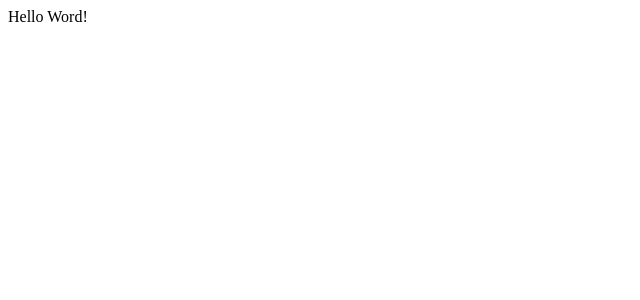
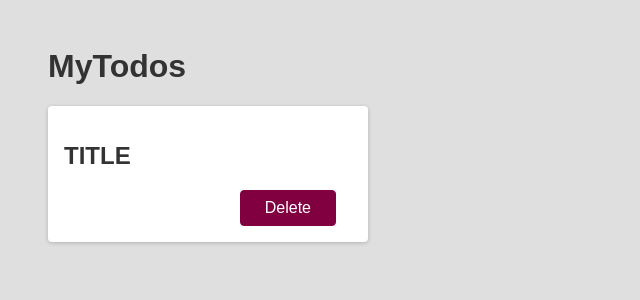
Before and after one commit to mlobf/MaxNext, a React (Create React App) app in the folder reviewReactOne/react-course/: page / in a window 1280 px wide. Shown: the top 300 px of the page, without its empty margins (0-640 px from the left). Built offline with nearby package versions, Linux system fonts and the light colour scheme.

Commit message:
add a main component

```diff
--- a/reviewReactOne/react-course/src/App.js
+++ b/reviewReactOne/react-course/src/App.js
@@ -1,5 +1,15 @@
 function App() {
-  return <div>Hello Word!</div>;
+  return (
+    <div>
+      <h1>MyTodos</h1>
+      <div className="card">
+        <h2>TITLE</h2>
+        <div className="actions">
+          <button className="btn">Delete</button>
+        </div>
+      </div>
+    </div>
+  );
 }
 
 export default App;
--- a/reviewReactOne/react-course/src/index.css
+++ b/reviewReactOne/react-course/src/index.css
@@ -0,0 +1,74 @@
+* {
+  box-sizing: border-box;
+}
+
+body {
+  font-family: sans-serif;
+  margin: 3rem;
+  background-color: #dfdfdf;
+}
+
+h1,
+h2 {
+  color: #333333;
+}
+
+.btn {
+  font: inherit;
+  padding: 0.5rem 1.5rem;
+  cursor: pointer;
+  border-radius: 4px;
+  background-color: #800040;
+  color: white;
+  border: 1px solid #800040;
+  margin: 0 1rem;
+}
+
+.btn:hover {
+  background-color: #9c1458;
+  border-color: #9c1458;
+}
+
+.btn--alt {
+  background-color: transparent;
+  color: #800040;
+}
+
+.btn--alt:hover {
+  background-color: #f8dae9;
+}
+
+.card {
+  background-color: white;
+  border-radius: 4px;
+  box-shadow: 0 1px 4px rgba(0, 0, 0, 0.2);
+  padding: 1rem;
+  width: 20rem;
+}
+
+.actions {
+  text-align: right;
+}
+
+.modal {
+  box-shadow: 0 1px 4px rgba(0, 0, 0, 0.2);
+  border-radius: 6px;
+  background-color: white;
+  padding: 1rem;
+  text-align: center;
+  width: 30rem;
+  z-index: 10;
+  position: fixed;
+  top: 20vh;
+  left: calc(50% - 15rem);
+}
+
+.backdrop {
+  position: fixed;
+  z-index: 1;
+  background-color: rgba(0, 0, 0, 0.75);
+  width: 100%;
+  height: 100vh;
+  top: 0;
+  left: 0;
+}
```
